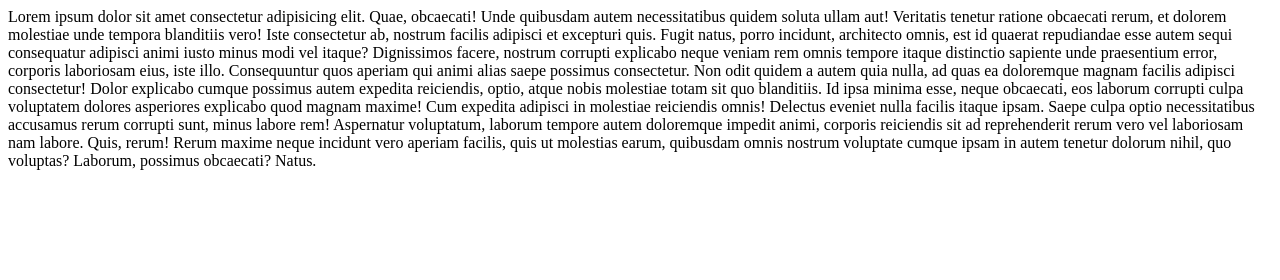
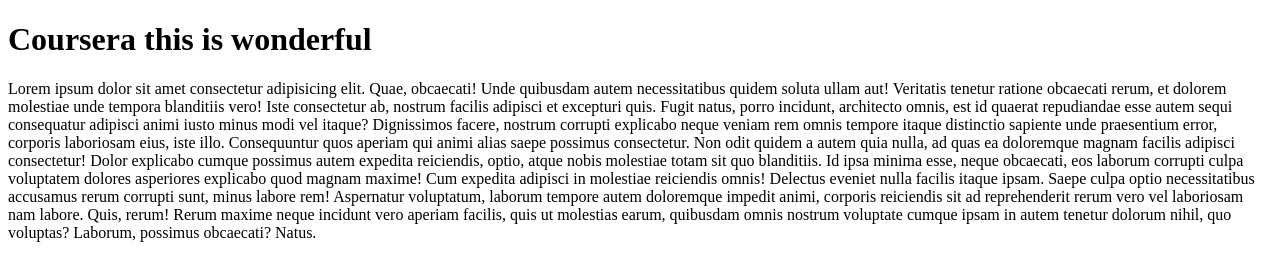
Before and after one commit to shravan018/coursera, a plain HTML site: page site/index.html in a window 1280 px wide. Drawn offline with Linux system fonts and the light colour scheme.

Commit message:
Small changes

```diff
--- a/site/index.html
+++ b/site/index.html
@@ -6,6 +6,7 @@
     <title>Hello GIT</title>
 </head>
 <body>
+    <h1>Coursera this is wonderful</h1>
     Lorem ipsum dolor sit amet consectetur adipisicing elit. Quae, obcaecati! Unde quibusdam autem necessitatibus quidem soluta ullam aut! Veritatis tenetur ratione obcaecati rerum, et dolorem molestiae unde tempora blanditiis vero!
     Iste consectetur ab, nostrum facilis adipisci et excepturi quis. Fugit natus, porro incidunt, architecto omnis, est id quaerat repudiandae esse autem sequi consequatur adipisci animi iusto minus modi vel itaque?
     Dignissimos facere, nostrum corrupti explicabo neque veniam rem omnis tempore itaque distinctio sapiente unde praesentium error, corporis laboriosam eius, iste illo. Consequuntur quos aperiam qui animi alias saepe possimus consectetur.
```
